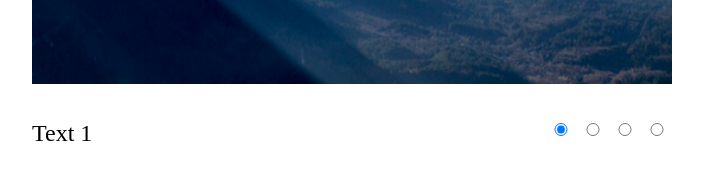
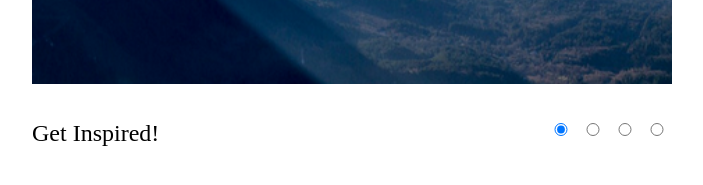
Before and after one commit to victoria-st/cssMemeSlider, a plain HTML site: page cssMemeSlider/index.html in a window 1280 px wide. Shown: the part 347-532 px from the top of the page, without its empty margins (288-991 px from the left). Drawn offline with Linux system fonts and the light colour scheme.

Commit message:
feat: add animation to text (09/17/2024 07:22:53)

```diff
--- a/cssMemeSlider/index.html
+++ b/cssMemeSlider/index.html
@@ -17,22 +17,22 @@
         id="id1"
         checked="checked"
       />
-      <label class="grid-item-5" for="id1">Text 1</label>
+      <label class="grid-item-5" for="id1">Get Inspired!</label>
       <div class="grid-item-6">
         <img src="./images/1.png" alt="Inspire" />
       </div>
       <input class="grid-item-2" type="radio" name="slide_switch" id="id2" />
-      <label class="grid-item-5" for="id2">Text 2</label>
+      <label class="grid-item-5" for="id2">No excuses!</label>
       <div class="grid-item-6">
         <img src="./images/2.jpg" alt="Motivational quote" />
       </div>
       <input class="grid-item-3" type="radio" name="slide_switch" id="id3" />
-      <label class="grid-item-5" for="id3">Text 3</label>
+      <label class="grid-item-5" for="id3">Start running!</label>
       <div class="grid-item-6">
         <img src="./images/3.jpg" alt="Running bear" />
       </div>
       <input class="grid-item-4" type="radio" name="slide_switch" id="id4" />
-      <label class="grid-item-5" for="id4">Text 4</label>
+      <label class="grid-item-5" for="id4">Best motivation!</label>
       <div class="grid-item-6">
         <img src="./images/4.jpg" alt="Man and a shark behind him" />
       </div>
--- a/cssMemeSlider/style.css
+++ b/cssMemeSlider/style.css
@@ -50,8 +50,9 @@ img {
 }
 
 label {
-  display: none;
   font-size: 1.5rem;
+  color: rgba(0, 0, 0, 0);
+  transition: color 1.5s;
 }
 
 input {
@@ -61,7 +62,7 @@ input {
 }
 
 input:checked + label {
-  display: inline;
+  color: rgba(0, 0, 0, 1);
 }
 
 input:checked + label + div > img {
```
